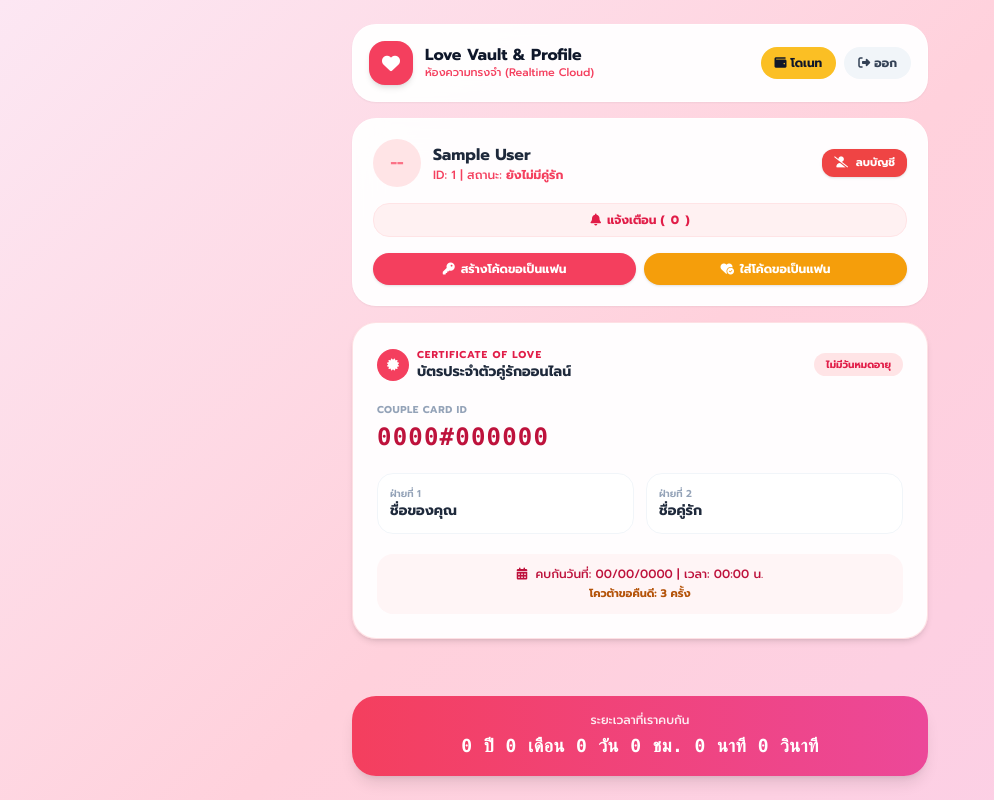
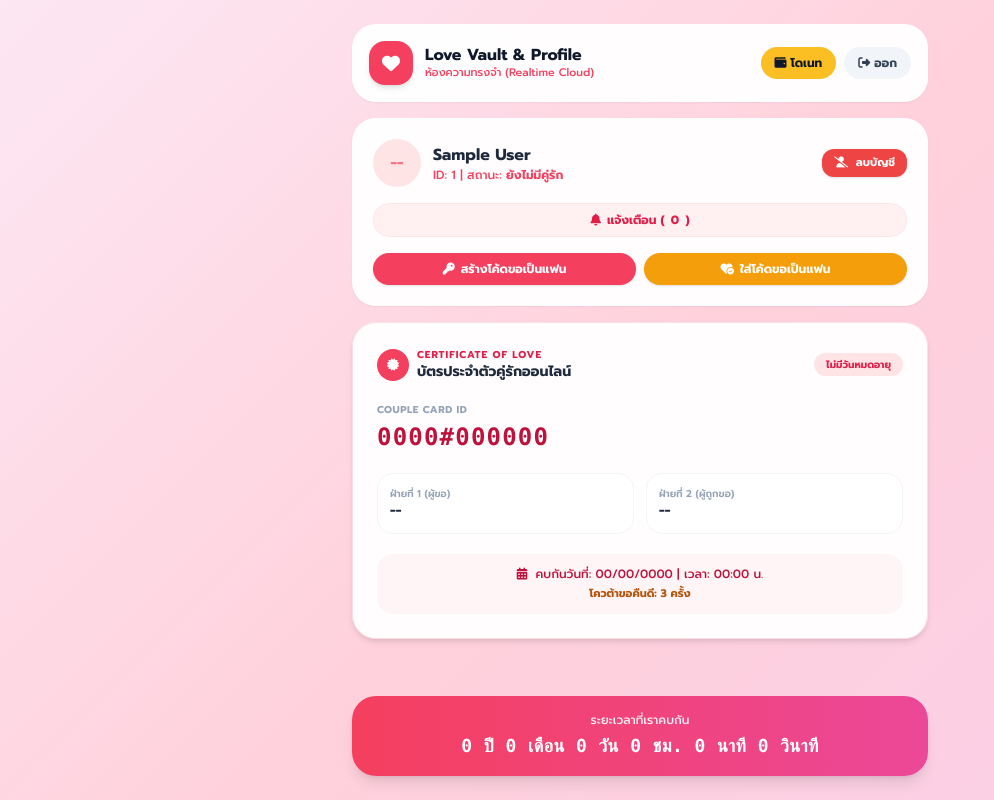
Before and after one commit to love-cardforever/love-card-app, a plain HTML site: page vault.html in a window 1280 px wide. Shown: the whole page, without its empty margins (0-994 px from the left). Drawn offline with nearby package versions, Linux system fonts and the light colour scheme; no server answers; sample sign-in values are in the browser's storage.

Commit message:
Update vault.html

```diff
--- a/vault.html
+++ b/vault.html
@@ -36,7 +36,7 @@
             </div>
         </header>
 
-        <!-- 2. ส่วนโปรไฟล์ & ปุ่มจัดการสถานะโสด (สร้างโค้ด / ใส่โค้ด - จะซ่อนอัตโนมัติเมื่อมีแฟนแล้ว) -->
+        <!-- 2. ส่วนโปรไฟล์ & ปุ่มจัดการสถานะโสด -->
         <section class="w-full glass-card p-5 rounded-3xl shadow-sm space-y-3">
             <div class="flex justify-between items-center">
                 <div class="flex items-center gap-3">
@@ -53,14 +53,14 @@
                 <button onclick="openNotificationsModal()" class="w-full py-2 bg-rose-50 hover:bg-rose-100 text-rose-600 text-xs font-bold rounded-2xl transition flex items-center justify-center gap-1.5 border border-rose-100 shadow-xs mb-2"><i class="fa-solid fa-bell"></i> แจ้งเตือน (<span id="notif-count">0</span>)</button>
             </div>
 
-            <!-- กลุ่มปุ่มจัดการสถานะโสด (จะหายไปทันทีเมื่อมีแฟนแล้ว) -->
+            <!-- ปุ่มสร้างโค้ด / ใส่โค้ด (จะซ่อนทันทีเมื่อมีแฟนแล้ว) -->
             <div id="single-action-panel" class="grid grid-cols-2 gap-2 pt-1">
                 <button onclick="generateProposalCodeFast()" class="py-2 bg-rose-500 hover:bg-rose-600 text-white text-xs font-bold rounded-2xl shadow transition flex items-center justify-center gap-1.5"><i class="fa-solid fa-key"></i> สร้างโค้ดขอเป็นแฟน</button>
                 <button onclick="openAcceptProposalModal()" class="py-2 bg-amber-500 hover:bg-amber-600 text-white text-xs font-bold rounded-2xl shadow transition flex items-center justify-center gap-1.5"><i class="fa-solid fa-heart-circle-check"></i> ใส่โค้ดขอเป็นแฟน</button>
             </div>
         </section>
 
-        <!-- 3. บัตรประจำตัวคู่รักออนไลน์ (Certificate of Love) -->
+        <!-- 3. บัตรประจำตัวคู่รักออนไลน์ (ฝ่ายที่ 1 = คนขอ, ฝ่ายที่ 2 = คนโดนขอ) -->
         <section class="w-full glass-card p-6 rounded-3xl shadow-md space-y-5 border border-rose-200/60 relative overflow-hidden">
             <div class="flex justify-between items-center">
                 <div class="flex items-center gap-2">
@@ -80,12 +80,12 @@
 
             <div class="grid grid-cols-2 gap-3">
                 <div class="bg-white/70 p-3 rounded-2xl border border-slate-100">
-                    <p class="text-[10px] font-semibold text-slate-400">ฝ่ายที่ 1</p>
-                    <p id="card-user1-name" class="font-bold text-sm text-slate-800 truncate">ชื่อของคุณ</p>
+                    <p id="label-user1" class="text-[10px] font-semibold text-slate-400">ฝ่ายที่ 1 (ผู้ขอ)</p>
+                    <p id="card-user1-name" class="font-bold text-sm text-slate-800 truncate">--</p>
                 </div>
                 <div class="bg-white/70 p-3 rounded-2xl border border-slate-100">
-                    <p class="text-[10px] font-semibold text-slate-400">ฝ่ายที่ 2</p>
-                    <p id="card-user2-name" class="font-bold text-sm text-slate-800 truncate">ชื่อคู่รัก</p>
+                    <p id="label-user2" class="text-[10px] font-semibold text-slate-400">ฝ่ายที่ 2 (ผู้ถูกขอ)</p>
+                    <p id="card-user2-name" class="font-bold text-sm text-slate-800 truncate">--</p>
                 </div>
             </div>
 
@@ -150,7 +150,6 @@
         </div>
     </div>
 
-    <!-- Modal ใส่โค้ดขอเป็นแฟนแบบลัดใน Vault -->
     <div id="modal-accept-proposal" class="fixed inset-0 bg-black/50 backdrop-blur-xs flex items-center justify-center p-4 hidden z-50">
         <div class="bg-white rounded-3xl p-6 w-full max-w-sm text-center space-y-4 shadow-2xl">
             <h3 class="font-bold text-base text-slate-800">กรอกโค้ดขอเป็นแฟน</h3>
@@ -321,6 +320,7 @@
                 return;
             }
 
+            // ตั้งค่าให้ผู้สร้างโค้ด (proposalObj.sender) เป็นฝ่ายที่ 1 และผู้กรอกโค้ด (currentUser) เป็นฝ่ายที่ 2
             const coupleId = `${proposalObj.senderId}#${currentUser.id}`;
             const today = new Date();
             const startDateStr = today.toISOString().split('T')[0];
@@ -328,7 +328,6 @@
 
             if (!db.couples) db.couples = [];
 
-            // ตรวจสอบว่าเคยมีคู่นี้อยู่แล้วหรือไม่ (กรณีเคยเลิกแล้วกลับมาใช้โค้ดเดิมหรือสร้างใหม่)
             let existingCouple = db.couples.find(c => c.id === coupleId);
             if (existingCouple) {
                 existingCouple.status = 'ACTIVE';
@@ -338,9 +337,9 @@
                 db.couples.push({
                     id: coupleId,
                     user1Id: proposalObj.senderId,
-                    user1Name: proposalObj.senderName,
+                    user1Name: proposalObj.senderName, // ฝ่ายที่ 1 = คนขอ
                     user2Id: currentUser.id,
-                    user2Name: currentUser.name,
+                    user2Name: currentUser.name,       // ฝ่ายที่ 2 = คนโดนขอ
                     startDate: startDateStr,
                     startTime: startTimeStr,
                     status: 'ACTIVE',
@@ -358,7 +357,6 @@
             if (!sender.notifications) sender.notifications = [];
             sender.notifications.push({ id: Date.now(), message: `${currentUser.name} ตอบรับคำขอเป็นแฟนของคุณแล้ว!`, time: new Date().toLocaleString(), read: false });
 
-            // ลบโค้ดทิ้งหลังใช้งาน
             delete db.proposalCodes[code];
 
             await dbRef.set(db);
@@ -372,7 +370,6 @@
             document.getElementById('text-couple-status').innerText = "ยังไม่มีคู่รัก";
             document.getElementById('text-couple-status').className = "font-bold text-slate-500";
 
-            // แสดงปุ่มสร้างโค้ดและใส่โค้ดเมื่อยังไม่มีคู่
             document.getElementById('single-action-panel').style.display = 'grid';
 
             document.getElementById('profile-icon-box').innerHTML = '<span class="text-rose-400 font-bold">--</span>';
@@ -393,7 +390,6 @@
 
             const isBroken = couple.status === 'BROKEN';
 
-            // ซ่อนปุ่มสร้างโค้ดและใส่โค้ดทันทีเมื่อมีแฟนแล้ว (ไม่ว่าจะ ACTIVE หรือ BROKEN)
             document.getElementById('single-action-panel').style.display = 'none';
 
             if (isBroken) {
@@ -445,6 +441,8 @@
 
             document.getElementById('profile-icon-box').innerHTML = '<i class="fa-solid fa-heart text-rose-500 text-lg"></i>';
             document.getElementById('display-couple-id').innerText = couple.id;
+
+            // แสดงชื่อถูกต้องตามโครงสร้างออนไลน์ (ฝ่ายที่ 1 = ผู้ขอ, ฝ่ายที่ 2 = ผู้ถูกขอ)
             document.getElementById('card-user1-name').innerText = couple.user1Name;
             document.getElementById('card-user2-name').innerText = couple.user2Name;
             document.getElementById('card-start-date').innerText = couple.startDate.split('-').reverse().join('/');
```
